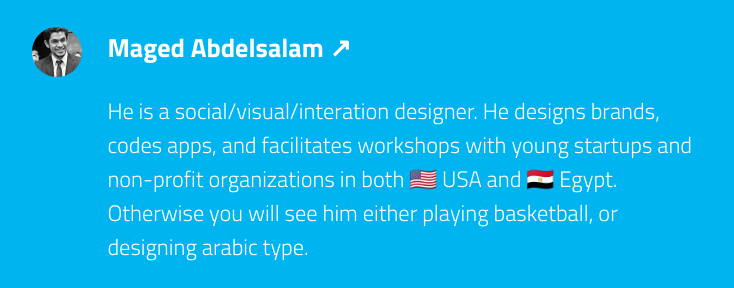
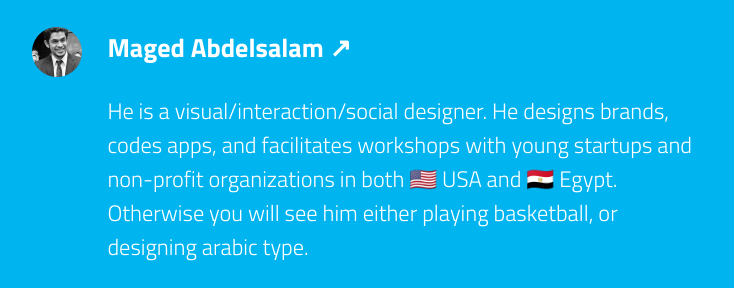
Before and after one commit to bramblelab/bramblelab.github.io, a Jekyll site: the page built from index.md, in a window 1280 px wide and 900 px high, scrolled down 1747 px. Shown: the part 166-454 px from the top of the window, without its empty margins (235-969 px from the left). Built offline with Jekyll 4.4.1, drawn with Linux system fonts in a browser that asks for light colours.

Commit message:
Update members.yml

```diff
--- a/_data/members.yml
+++ b/_data/members.yml
@@ -3,7 +3,7 @@
   link: http://caryeuwer.org
 
 - name: Maged Abdelsalam
-  story: He is a social/visual/interation designer. He designs brands, codes apps, and facilitates workshops with young startups and non-profit organizations in both 🇺🇸 USA and 🇪🇬 Egypt. Otherwise you will see him either playing basketball, or designing arabic type.
+  story: He is a visual/interaction/social designer. He designs brands, codes apps, and facilitates workshops with young startups and non-profit organizations in both 🇺🇸 USA and 🇪🇬 Egypt. Otherwise you will see him either playing basketball, or designing arabic type.
   link: http://dagadego.com
 
 - name: Mihoshi Fukushima
```
